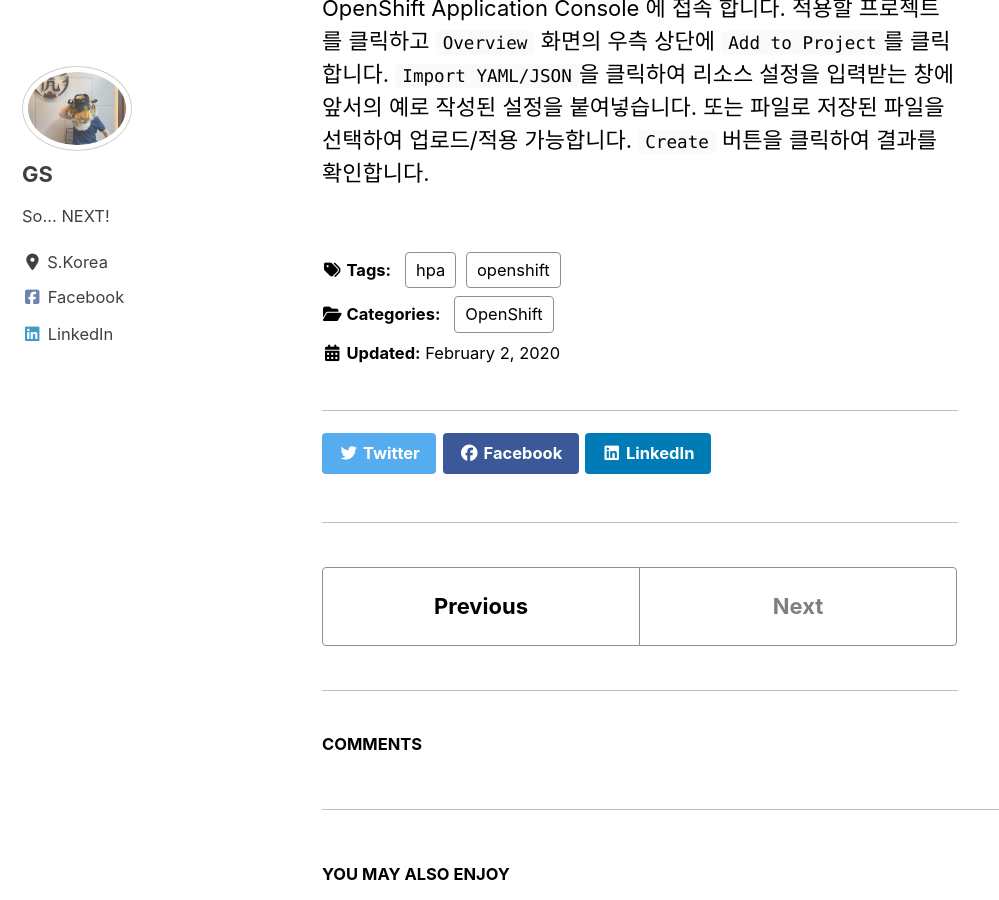
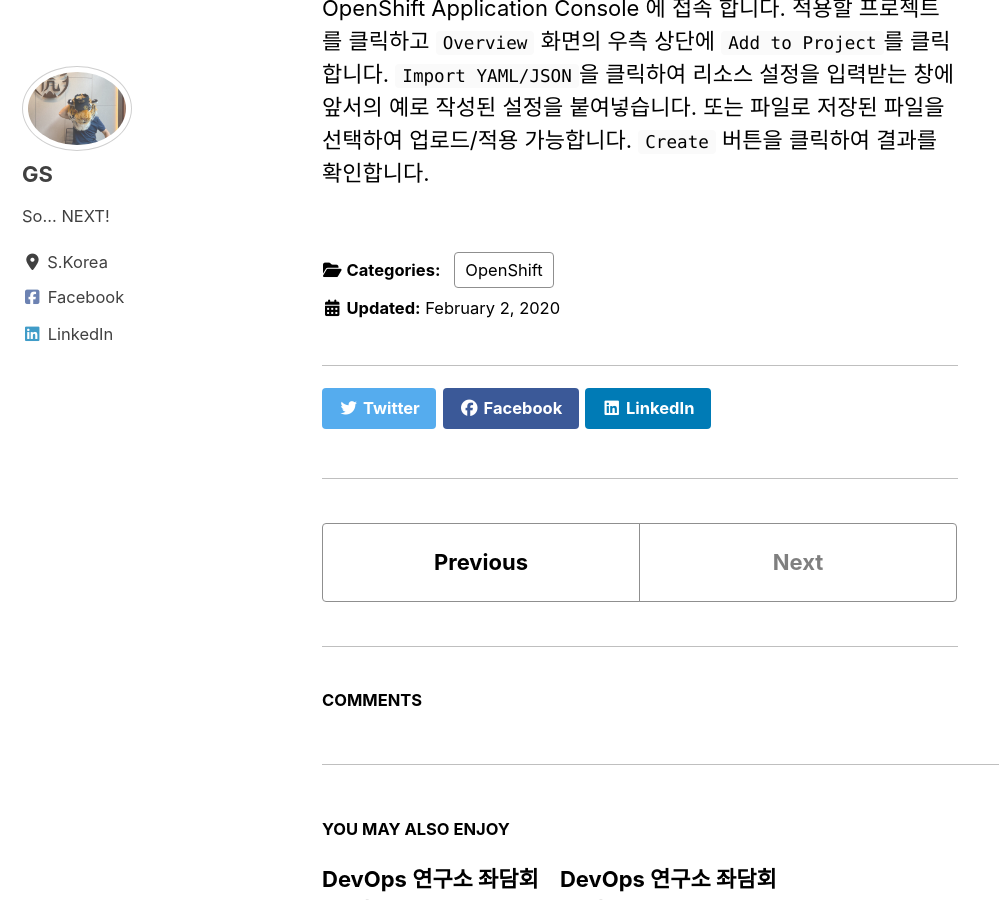
Before and after one commit to Great-Stone/share, a Jekyll site: the page built from _posts/2020-02-02-OpenShift-3.11-custom-metric-with-JBoss.md, in a window 1280 px wide and 900 px high, scrolled down 29655 px. Shown: the whole window, without its empty margins (0-999 px from the left). Built offline with Jekyll 4.4.1, drawn with Linux system fonts in a browser that asks for light colours; cached includes are drawn as plain includes; nearby versions of some CDN libraries; comment, search, counter and statistics services are not loaded.

Commit message:
Update 2020-02-02-OpenShift-3.11-custom-metric-with-JBoss.md

```diff
--- a/_posts/2020-02-02-OpenShift-3.11-custom-metric-with-JBoss.md
+++ b/_posts/2020-02-02-OpenShift-3.11-custom-metric-with-JBoss.md
@@ -3,9 +3,6 @@ title:  "OpenShift 3.11 custom metric with JBoss"
 search: true
 categories:
   - OpenShift
-tags:
-  - openshift
-  - hpa
 last_modified_at: 2020-02-02T08:06:00-05:00
 ---
 # Autoscaling applications using custom metrics on OpenShift Container Platform 3.11 with JBoss EAP or Wildfly
```
